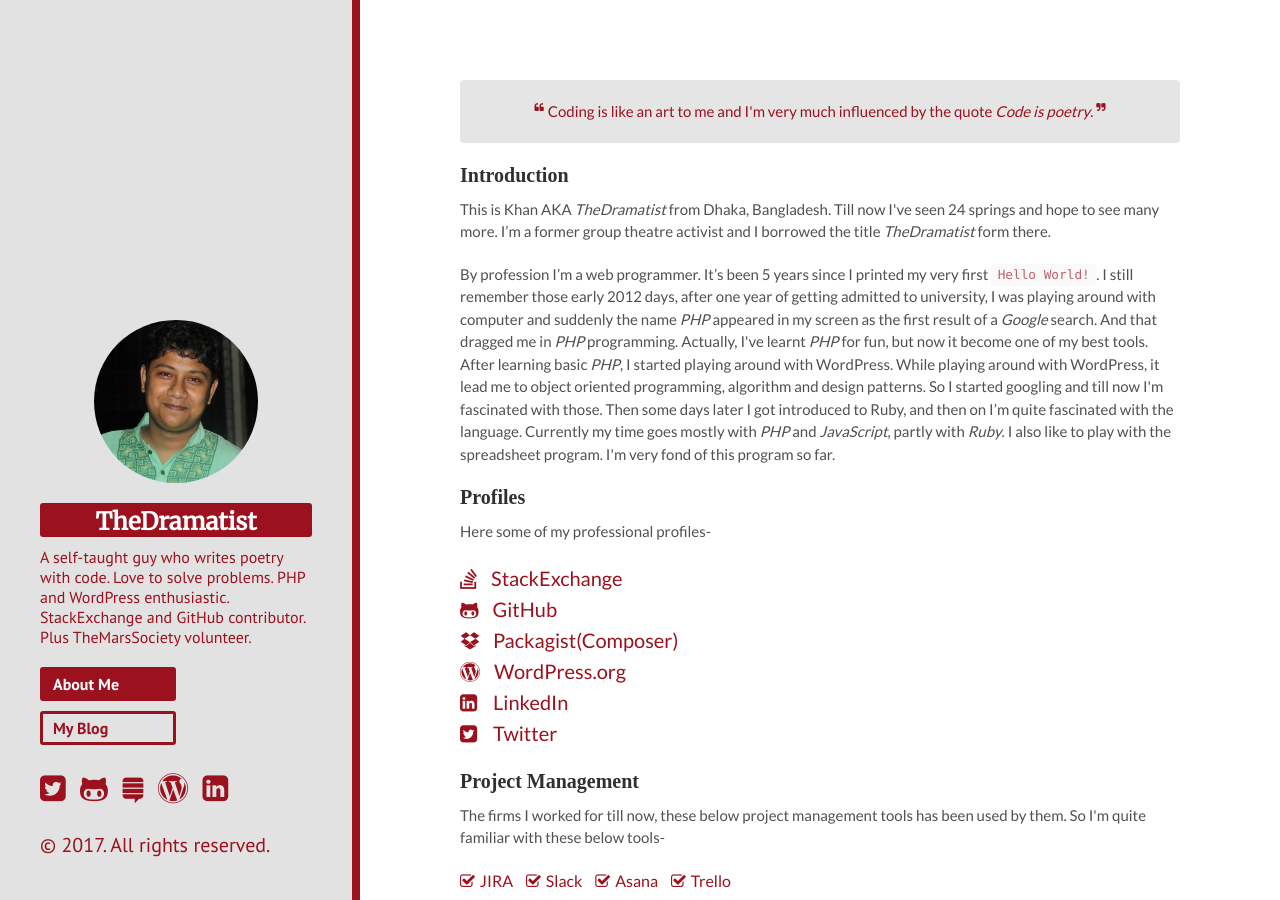
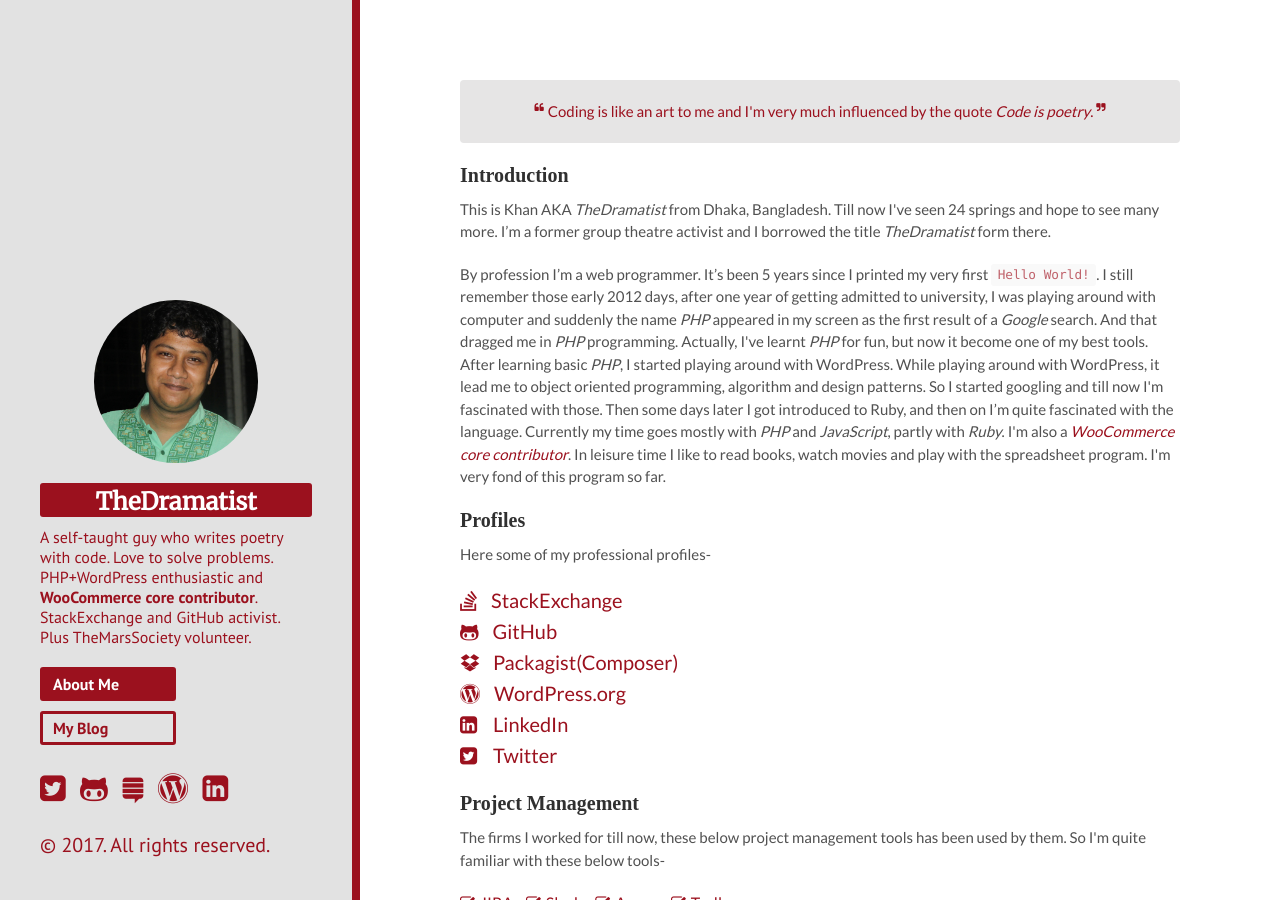
Before and after one commit to khanrn/codemascot.github.io, a Jekyll site: the page built from index.html, in a window 1280 px wide and 900 px high. Built offline with Jekyll 4.4.1, drawn with Linux system fonts in a browser that asks for light colours; nearby versions of some CDN libraries; some web fonts are replaced; Markdown is read by kramdown in place of the engine named in the settings.

Commit message:
WooCommerce Core Contribution Link Update

```diff
--- a/_config.yml
+++ b/_config.yml
@@ -8,7 +8,7 @@
 # Setup
 title:            TheDramatist
 tagline:          'Web Programmer'
-description:      'A self-taught guy who writes poetry with code. Love to solve problems. PHP and WordPress enthusiastic. StackExchange and GitHub contributor. Plus <a target="_blank" href="http://www.marssociety.org/">TheMarsSociety</a> volunteer.'
+description:      'A self-taught guy who writes poetry with code. Love to solve problems. PHP+WordPress enthusiastic and <b><a target="_blank" href="https://github.com/woocommerce/woocommerce/pulls?utf8=%E2%9C%93&q=is%3Apr%20author%3Arnaby">WooCommerce core contributor</a></b>. StackExchange and GitHub activist. Plus <a target="_blank" href="http://www.marssociety.org/">TheMarsSociety</a> volunteer.'
 url:              http://www.thedramatist.me
 baseurl:          http://www.thedramatist.me/
 # baseurl:          http://rnaby.github.io/
--- a/index.html
+++ b/index.html
@@ -9,7 +9,7 @@
 	</p>
 	<h1 class="page-title">Introduction</h1>
 	<p>This is Khan AKA <em>TheDramatist</em> from Dhaka, Bangladesh. Till now I've seen <span id="age-year"></span> springs and hope to see many more. I’m a former group theatre activist and I borrowed the title <em>TheDramatist</em> form there.</p>
-	<p>By profession I’m a web programmer. It’s been <span id="experience-year"></span> years since I printed my very first <code>Hello World!</code>. I still remember those early 2012 days, after one year of getting admitted to university, I was playing around with computer and suddenly the name <em>PHP</em> appeared in my screen as the first result of a <em>Google</em> search. And that dragged me in <em>PHP</em> programming. Actually, I've learnt <em>PHP</em> for fun, but now it become one of my best tools. After learning basic <em>PHP</em>, I started playing around with WordPress. While playing around with WordPress, it lead me to object oriented programming, algorithm and design patterns. So I started googling and till now I'm fascinated with those. Then some days later I got introduced to Ruby, and then on I’m quite fascinated with the language. Currently my time goes mostly with <em>PHP</em> and <em>JavaScript</em>, partly with <em>Ruby</em>. I also like to play with the spreadsheet program. I'm very fond of this program so far.</p>
+	<p>By profession I’m a web programmer. It’s been <span id="experience-year"></span> years since I printed my very first <code>Hello World!</code>. I still remember those early 2012 days, after one year of getting admitted to university, I was playing around with computer and suddenly the name <em>PHP</em> appeared in my screen as the first result of a <em>Google</em> search. And that dragged me in <em>PHP</em> programming. Actually, I've learnt <em>PHP</em> for fun, but now it become one of my best tools. After learning basic <em>PHP</em>, I started playing around with WordPress. While playing around with WordPress, it lead me to object oriented programming, algorithm and design patterns. So I started googling and till now I'm fascinated with those. Then some days later I got introduced to Ruby, and then on I’m quite fascinated with the language. Currently my time goes mostly with <em>PHP</em> and <em>JavaScript</em>, partly with <em>Ruby</em>. I'm also a <i><a target="_blank" href="https://github.com/woocommerce/woocommerce/pulls?utf8=%E2%9C%93&q=is%3Apr%20author%3Arnaby">WooCommerce core contributor</a></i>. In leisure time I like to read books, watch movies and play with the spreadsheet program. I'm very fond of this program so far.</p>
 
 	<h1 class="page-title">Profiles</h1>
 	<p>Here some of my professional profiles-</p>
```
